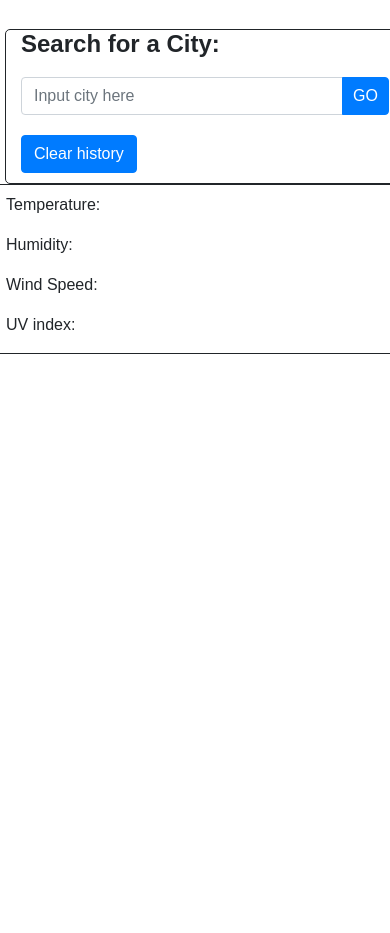
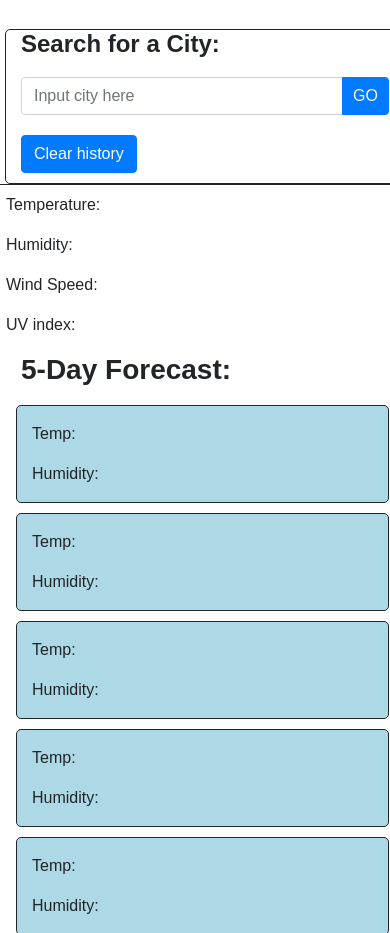
Before and after one commit to mnguyen14/weather-dashboard, a plain HTML site: page index.HTML in a window 390 px wide. Shown: the part 167-1100 px from the top of the page. Before the commit the page ends 844 px from the top, so only its background shows below. Drawn offline with nearby package versions, Linux system fonts and the light colour scheme.

Commit message:
set up boxes for 5 day forecast

```diff
--- a/index.HTML
+++ b/index.HTML
@@ -48,6 +48,46 @@
                     </div>
                 </div>
 
+                <div class="col-sm-12" id="future-weather">
+                    <h3>5-Day Forecast:</h3>
+                    <div class="row">
+                        <div class="col-sm-2">
+                            <p id="forecast-date0"></p>
+                            <p id="forecast-icon0"></p>
+                            <p>Temp:<span id="forecast-temp0"></span></p>
+                            <p>Humidity:<span id="forecast-humidity0"></span></p>
+                        </div>
+                        <div class="col-sm-2">
+                            <p id="forecast-date1"></p>
+                            <p id="forecast-icon1"></p>
+                            <p>Temp:<span id="forecast-temp1"></span></p>
+                            <p>Humidity:<span id="forecast-humidity1"></span></p>
+                        </div>
+                        <div class="col-sm-2">
+                            <p id="forecast-date2"></p>
+                            <p id="forecast-icon2"></p>
+                            <p>Temp:<span id="forecast-temp2"></span></p>
+                            <p>Humidity:<span id="forecast-humidity2"></span></p>
+                        </div>
+                        <div class="col-sm-2">
+                            <p id="forecast-date3"></p>
+                            <p id="forecast-icon3"></p>
+                            <p>Temp:<span id="forecast-temp3"></span></p>
+                            <p>Humidity:<span id="forecast-humidity3"></span></p>
+                        </div>
+                        <div class="col-sm-2">
+                            <p id="forecast-date4"></p>
+                            <p id="forecast-icon4"></p>
+                            <p>Temp:<span id="forecast-temp4"></span></p>
+                            <p>Humidity:<span id="forecast-humidity4"></span></p>
+                        </div>
+                    </div>
+                </div>
+
+            </div>
+        </div>
+    </div>
+
     <script src="https://code.jquery.com/jquery-3.5.1.slim.min.js"
         integrity="sha384-DfXdz2htPH0lsSSs5nCTpuj/zy4C+OGpamoFVy38MVBnE+IbbVYUew+OrCXaRkfj" crossorigin="anonymous">
     </script>
--- a/style.css
+++ b/style.css
@@ -51,7 +51,6 @@ body {
     border: 1px solid;
     border-radius: 5px;
     margin-left: 20px;
-
 }
 
 
```
Lines whose indentation alone changed are shown as unchanged.
